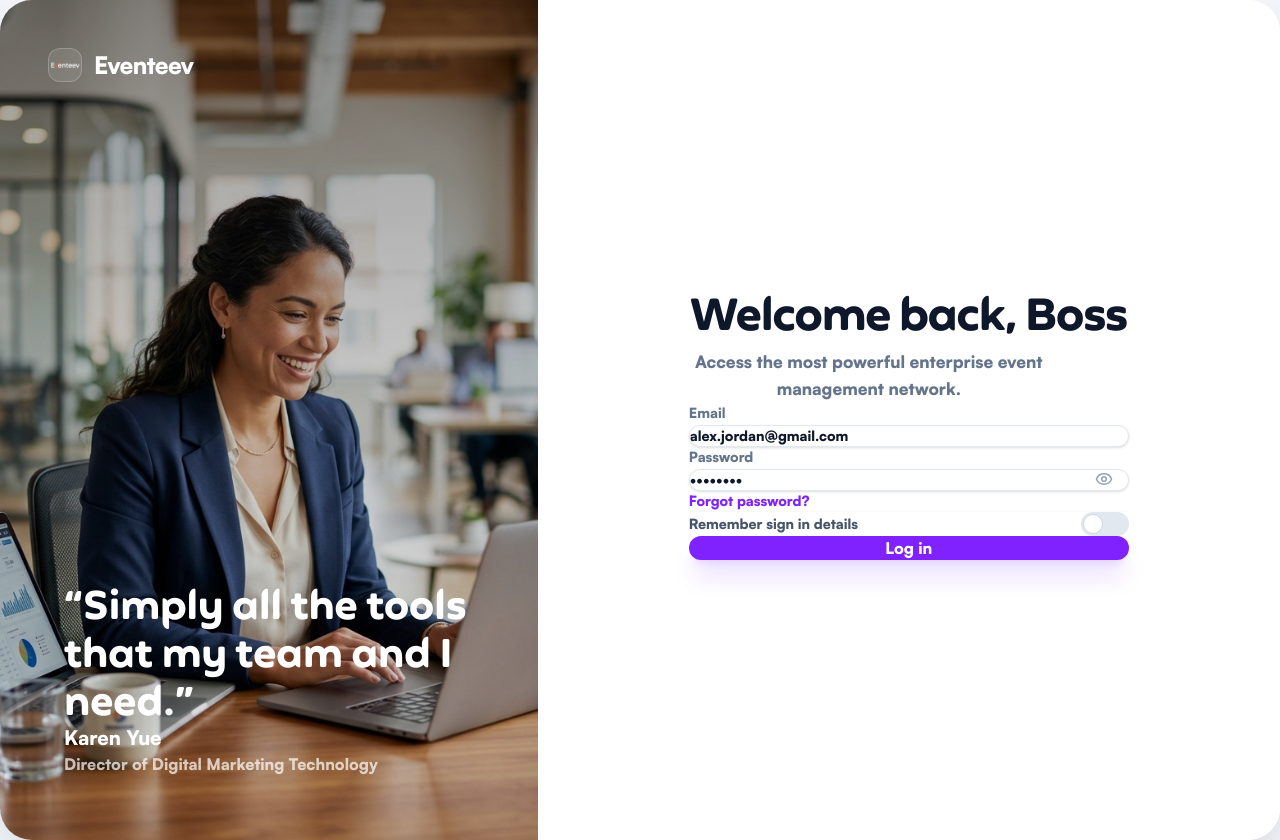
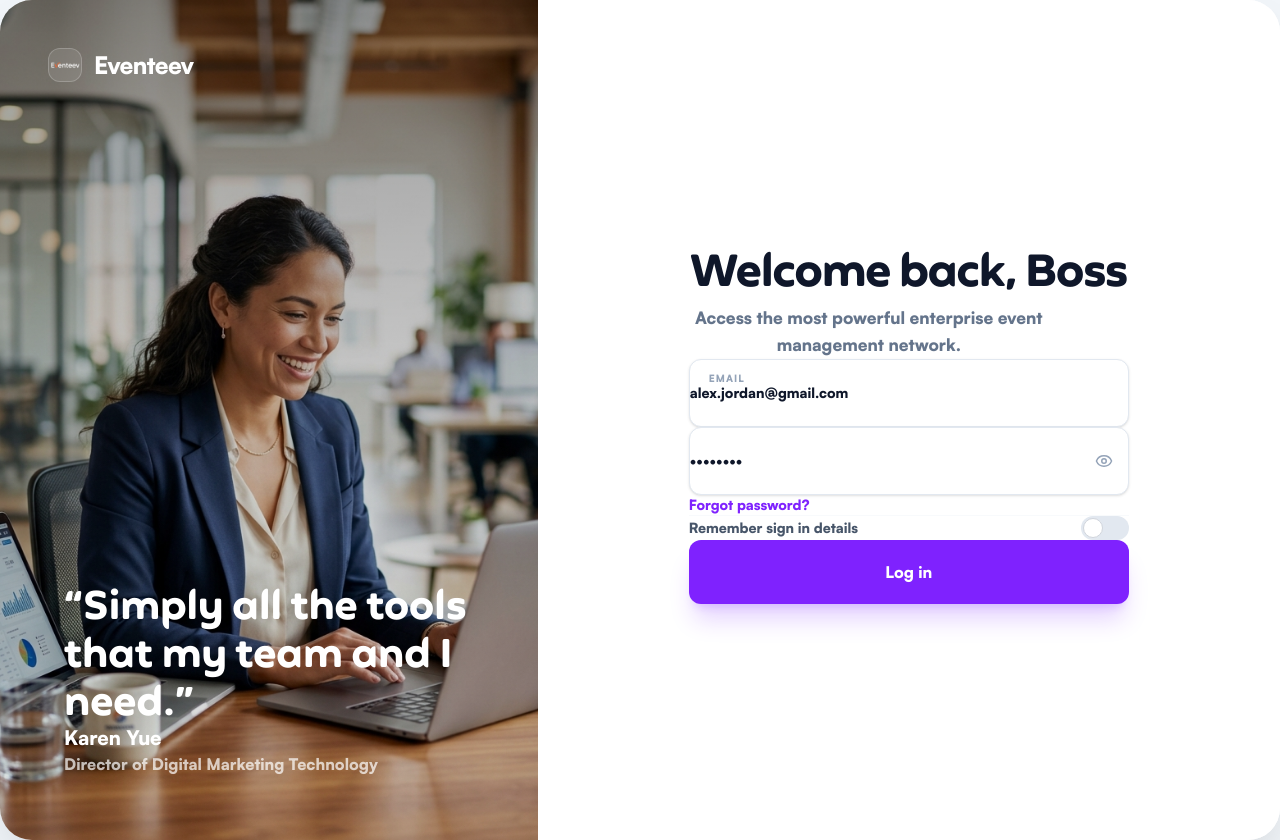
Before and after one commit to HelixgadeTechnologies/eventeev-admin, a Next.js app: page /login in a window 1280 px wide. Built offline with nearby package versions, Linux system fonts and the light colour scheme.

Commit message:
ui: refactor login form inputs to floating label style and update layout spacing

```diff
--- a/app/login/page.tsx
+++ b/app/login/page.tsx
@@ -70,36 +70,35 @@ export default function LoginPage() {
                 Access the most powerful enterprise event management network.
               </p>
             </div>
-
-            <form onSubmit={handleSubmit} className="space-y-7">
+            <form onSubmit={handleSubmit} className="space-y-6">
               {/* Email Field */}
-              <div className="space-y-2.5">
-                <label htmlFor="email" className="block text-sm font-bold text-[#64748b] ml-1">
+              <div className="relative group">
+                <div className="absolute top-3 left-5 text-[10px] font-bold text-[#94a3b8] uppercase tracking-widest">
                   Email
-                </label>
+                </div>
                 <input
                   id="email"
                   type="email"
                   value={email}
                   onChange={(e) => setEmail(e.target.value)}
-                  className="w-full bg-white border border-[#e2e8f0] rounded-xl px-5 py-4 text-[#0f172a] font-medium outline-none focus:ring-4 focus:ring-violet-500/10 focus:border-violet-600 transition-all text-sm shadow-sm"
+                  className="w-full h-[68px] bg-white border border-[#e2e8f0] rounded-xl px-5 pt-6 pb-2 text-[#0f172a] font-medium outline-none focus:ring-4 focus:ring-violet-500/10 focus:border-violet-600 transition-all text-sm shadow-sm"
                   placeholder="name@company.com"
                   required
                 />
               </div>
 
               {/* Password Field */}
-              <div className="space-y-2.5">
-                <label htmlFor="password" className="block text-sm font-bold text-[#64748b] ml-1">
+              <div className="relative group">
+                <div className="absolute top-3 left-5 text-[10px] font-bold text-[#94a3b8] uppercase tracking-widest">
                   Password
-                </label>
-                <div className="relative group">
+                </div>
+                <div className="relative">
                   <input
                     id="password"
                     type={showPassword ? "text" : "password"}
                     value={password}
                     onChange={(e) => setPassword(e.target.value)}
-                    className="w-full bg-white border border-[#e2e8f0] rounded-xl px-5 py-4 text-[#0f172a] font-medium outline-none focus:ring-4 focus:ring-violet-500/10 focus:border-violet-600 transition-all text-sm shadow-sm"
+                    className="w-full h-[68px] bg-white border border-[#e2e8f0] rounded-xl px-5 pt-6 pb-2 text-[#0f172a] font-medium outline-none focus:ring-4 focus:ring-violet-500/10 focus:border-violet-600 transition-all text-sm shadow-sm"
                     placeholder="••••••••"
                     required
                   />
@@ -134,11 +133,11 @@ export default function LoginPage() {
               </div>
 
               {/* Submit Button */}
-              <div className="pt-8">
+              <div className="pt-6">
                 <button
                   type="submit"
                   disabled={isLoading}
-                  className="w-full bg-violet-600 hover:bg-violet-700 text-white font-bold py-4 rounded-full transition-all active:scale-[0.98] disabled:opacity-70 shadow-xl shadow-violet-600/20 flex items-center justify-center gap-2 text-base"
+                  className="w-full h-[64px] bg-violet-600 hover:bg-violet-700 text-white font-bold rounded-xl transition-all active:scale-[0.98] disabled:opacity-70 shadow-xl shadow-violet-600/20 flex items-center justify-center gap-2 text-base"
                 >
                   {isLoading ? (
                     <div className="h-5 w-5 animate-spin rounded-full border-2 border-white/30 border-t-white"></div>
```
